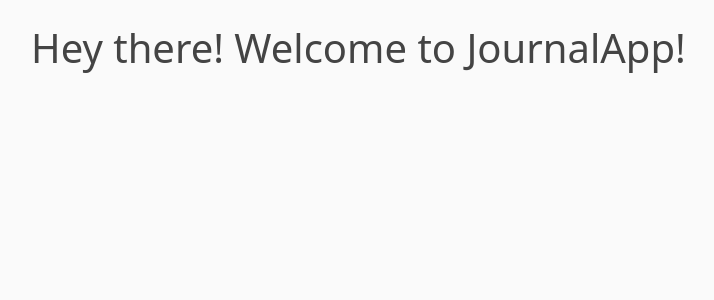
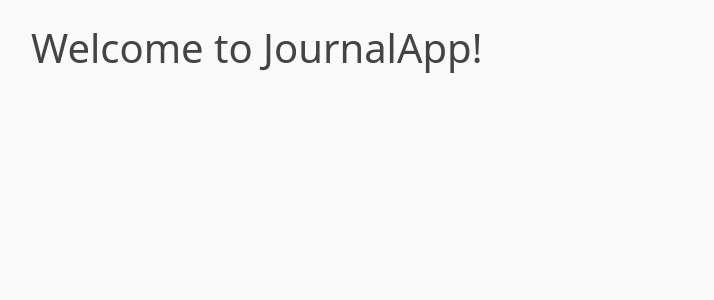
Before and after one commit to JackPadalino/JournalApp, a Django app: page / in a window 1280 px wide. Shown: the part 56-356 px from the top of the page, without its empty margins (51-765 px from the left). Run offline with Django 4.2, Linux system fonts and the light colour scheme.

Commit message:
Changed home.html

```diff
--- a/journal/templates/journal/home.html
+++ b/journal/templates/journal/home.html
@@ -1,4 +1,4 @@
 {% extends 'journal/base.html' %}
 {% block content %}
-    <h1>Hey there! Welcome to JournalApp!</h1>
+    <h1>Welcome to JournalApp!</h1>
 {% endblock content %}
```
Also changed, not shown: db.sqlite3.
